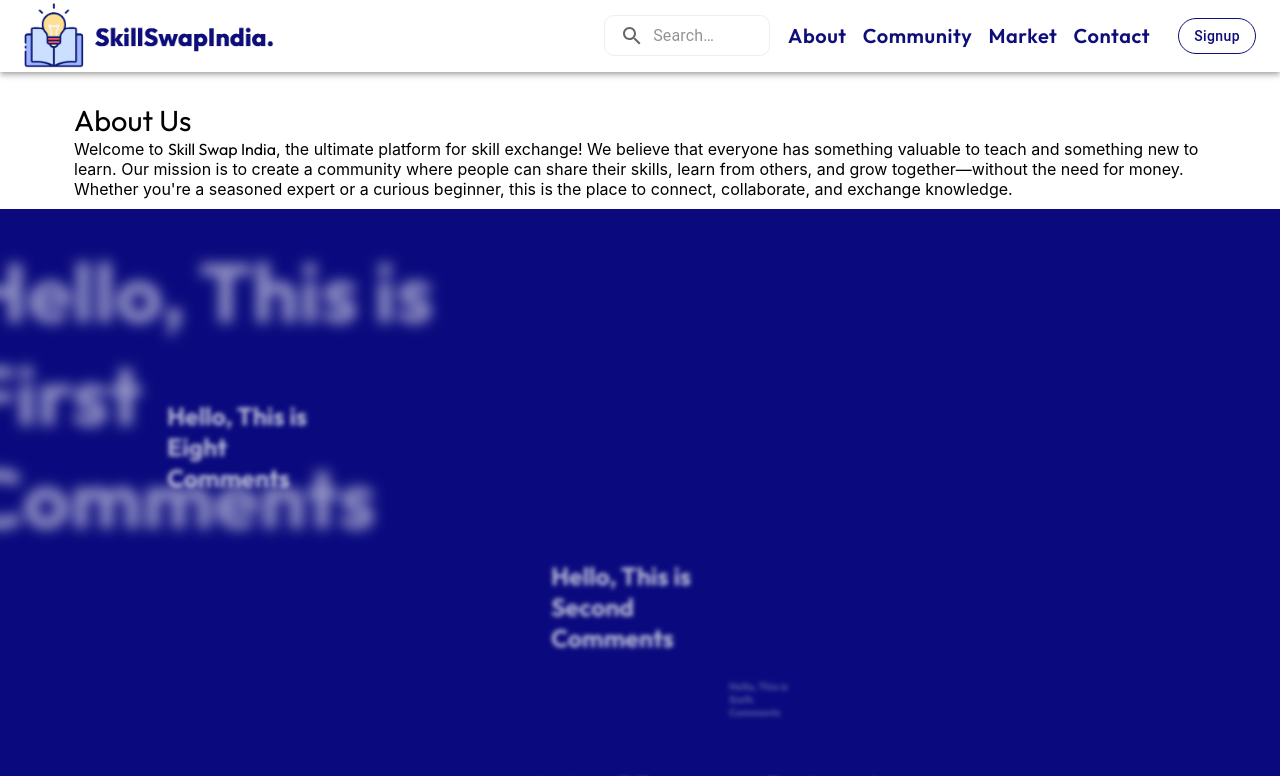
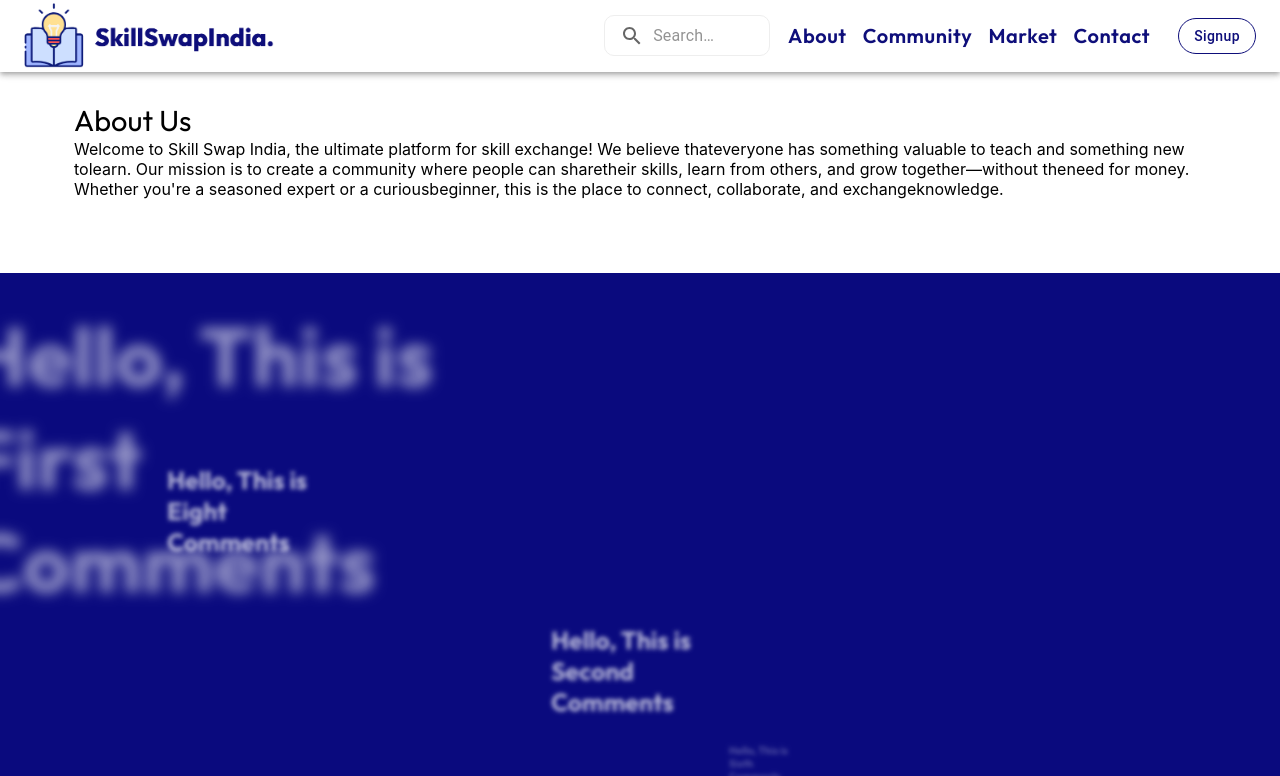
Before and after one commit to kashak2025/skill-swap, a React (Create React App) app: page /about in a window 1280 px wide. Shown: the top 776 px of the page. Built offline with nearby package versions, Linux system fonts and the light colour scheme.

Commit message:
last update

```diff
--- a/src/App.css
+++ b/src/App.css
@@ -171,9 +171,6 @@ html, body {
   margin:0 auto;
   padding:1em;
 }
-.conatiner h1{
-  font-size :2.2rem;
-}
 .content{
   margin-bottom :4em;
 }
@@ -185,7 +182,7 @@ html, body {
 .v2 p{
   background-position: left;
   background-size: 0% 100%;
-  background-image: linear-gradient(yellow, yellow);
+  background-image: linear-gradient(rgb(160, 160, 19), yellow);
 }
 .v2 p:hover{
   background-size: 100% 100%;
@@ -195,7 +192,8 @@ html, body {
 
 
 
-/* @import url('https://fonts.googleapis.com/css?family=Lato:300,400|Poppins:300,400,800&display=swap');
+/*
+@import url('https://fonts.googleapis.com/css?family=Lato:300,400|Poppins:300,400,800&display=swap');
 
 * {
   margin: 0;
@@ -400,4 +398,6 @@ body, html {
   100% {
     opacity: 0.5;
   }
-} */
+}
+
+*/
--- a/src/Pages/About.jsx
+++ b/src/Pages/About.jsx
@@ -22,18 +22,10 @@ const About = () => {
             <Box sx={{ fontFamily: '"Outfit",serif', fontSize: "29px" }}>
               About Us
             </Box>
-            <Box>
-              Welcome to{" "}
-              <span style={{ fontFamily: '"Outfit",serif' }}>
-                Skill Swap India
-              </span>
-              , the ultimate platform for skill exchange! We believe that
-              everyone has something valuable to teach and something new to
-              learn. Our mission is to create a community where people can share
-              their skills, learn from others, and grow together—without the
-              need for money. Whether you're a seasoned expert or a curious
-              beginner, this is the place to connect, collaborate, and exchange
-              knowledge.
+            <Box className="content v2">
+              <p>
+                Welcome to Skill Swap India, the ultimate platform for skill exchange! We believe thateveryone has something valuable to teach and something new tolearn. Our mission is to create a community where people can sharetheir skills, learn from others, and grow together—without theneed for money. Whether you're a seasoned expert or a curiousbeginner, this is the place to connect, collaborate, and exchangeknowledge.
+              </p>
             </Box>
           </Box>
         </Container>
@@ -50,7 +42,6 @@ const About = () => {
         </Box>
 
         <Box>
-          <h1>HIGHLIGHT 📝</h1>
           <div className="content v2">
             <p>
               Lorem ipsum dolor sit amet. Qui recusandae itaque et suscipit neque et corrupti beatae aut quas officia quo placeat nobis eos expedita odit est vitae culpa? Et porro consequatur id culpa iusto ut architecto nesciunt.
```
